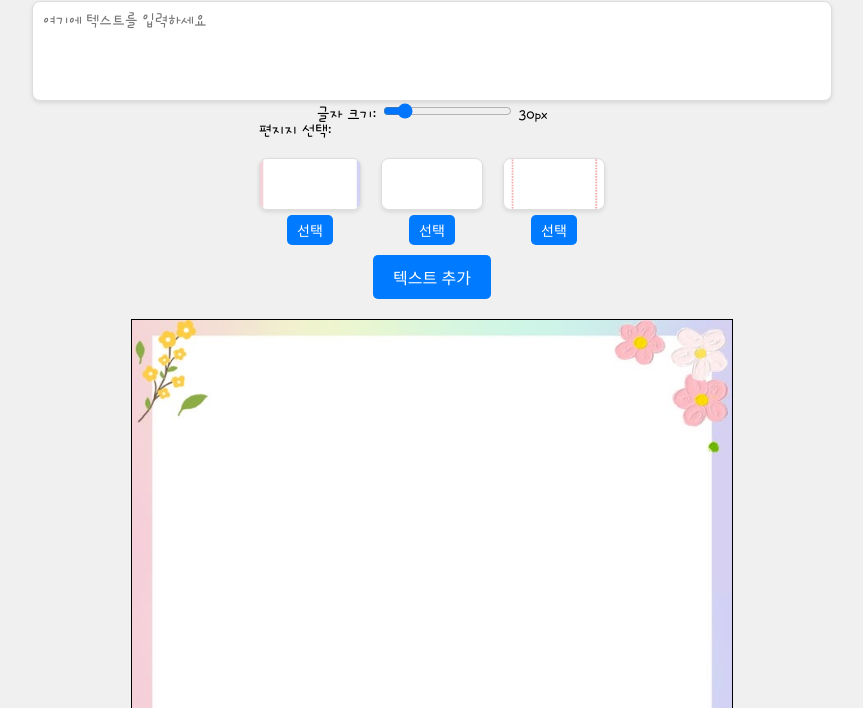
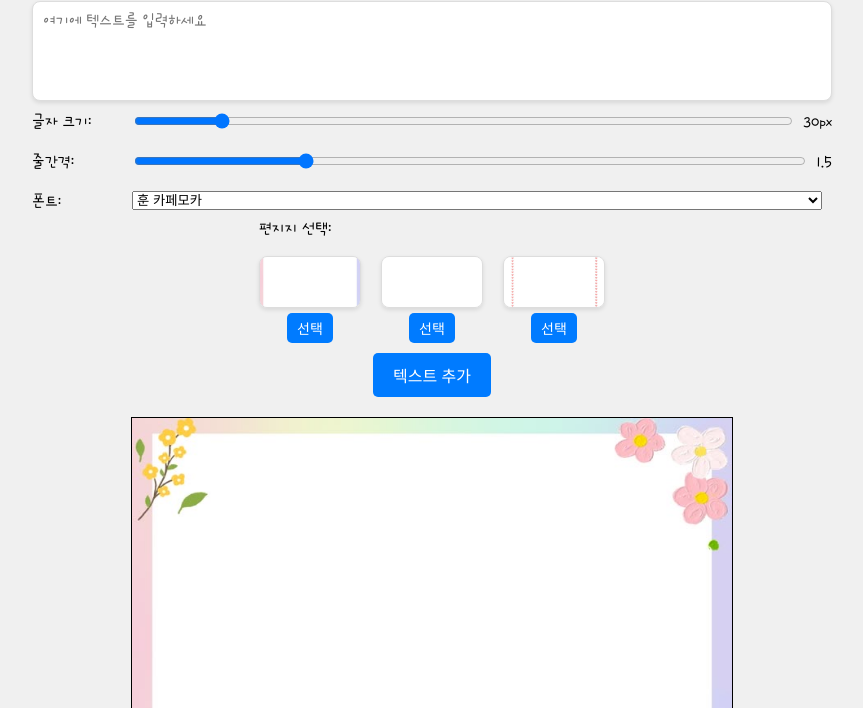
Before and after one commit to ramiteacher/letter, a plain HTML site: page index.html in a window 1280 px wide. Shown: the part 92-800 px from the top of the page, without its empty margins (208-1071 px from the left). Drawn offline with Linux system fonts and the light colour scheme.

Commit message:
Update index.html

```diff
--- a/index.html
+++ b/index.html
@@ -4,10 +4,18 @@
     <meta charset="UTF-8">
     <meta name="viewport" content="width=device-width, initial-scale=1.0, user-scalable=no">
     <title>편지 작성기</title>
+    <link rel="preconnect" href="https://fonts.googleapis.com">
+    <link rel="preconnect" href="https://fonts.gstatic.com" crossorigin>
+    <link href="https://fonts.googleapis.com/css2?family=Nanum+Gothic&family=Nanum+Myeongjo&family=Noto+Sans+KR&family=Noto+Serif+KR&family=Gowun+Dodum&display=swap" rel="stylesheet">
     <style>
         @font-face {
             font-family: 's';
             src: url('s.ttf') format('truetype');
+        }
+
+        @font-face {
+            font-family: 'on';
+            src: url('on.ttf') format('truetype');
         }
 
         body {
@@ -105,6 +113,26 @@
             background-color: #0056b3;
         }
 
+        /* 새로 추가한 컨트롤 스타일 */
+        .control-group {
+            margin: 10px 0;
+            display: flex;
+            align-items: center;
+            width: 100%;
+            max-width: 800px;
+        }
+
+        .control-group label {
+            width: 90px;
+            margin-right: 10px;
+        }
+
+        .control-group input[type="range"],
+        .control-group select {
+            flex-grow: 1;
+            margin-right: 10px;
+        }
+
         @media (max-width: 600px) {
             textarea {
                 width: 100%;
@@ -121,11 +149,35 @@
 <body>
     <h1>편지 작성기</h1>
     <textarea id="textInput" placeholder="여기에 텍스트를 입력하세요" oninput="autoResize(this)"></textarea>
-    <div>
+
+    <div class="control-group">
         <label for="fontSize">글자 크기:</label>
         <input type="range" id="fontSize" min="20" max="100" value="30" oninput="updateFontSize(this.value)">
         <span id="fontSizeValue">30px</span>
     </div>
+
+    <div class="control-group">
+        <label for="lineHeight">줄간격:</label>
+        <input type="range" id="lineHeight" min="10" max="30" step="1" value="15" oninput="updateLineHeight(this.value)">
+        <span id="lineHeightValue">1.5</span>
+    </div>
+
+    <div class="control-group">
+        <label for="fontFamily">폰트:</label>
+        <select id="fontFamily" onchange="updateFont(this.value)">
+            <option value="s">훈 카페모카</option>
+            <option value="on">온글잎 밑미</option>
+            <option value="'Nanum Gothic'">나눔고딕</option>
+            <option value="'Nanum Myeongjo'">나눔명조</option>
+            <option value="'Noto Sans KR'">노토 산스</option>
+            <option value="'Noto Serif KR'">노토 세리프</option>
+            <option value="'Gowun Dodum'">고운돋움</option>
+            <option value="Arial">Arial</option>
+            <option value="Georgia">Georgia</option>
+            <option value="Verdana">Verdana</option>
+        </select>
+    </div>
+
     <div>
         <label>편지지 선택:</label>
         <div class="preview-container">
@@ -143,7 +195,7 @@
             </div>
         </div>
     </div>
-    <button onclick="drawText()">텍스트 추가</button>
+    <button onclick="drawCanvas()">텍스트 추가</button>
     <canvas id="canvas" width="600" height="800"></canvas>
 
     <script src="script.js"></script>
```
